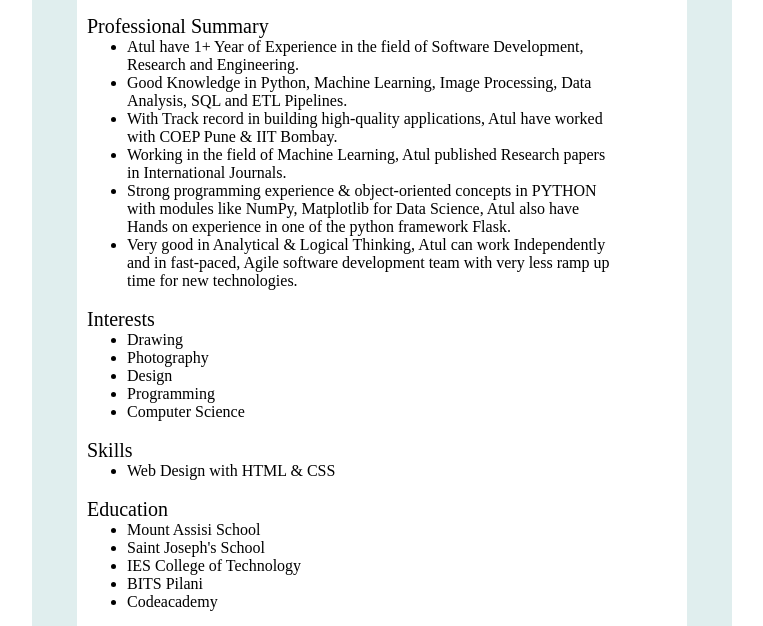
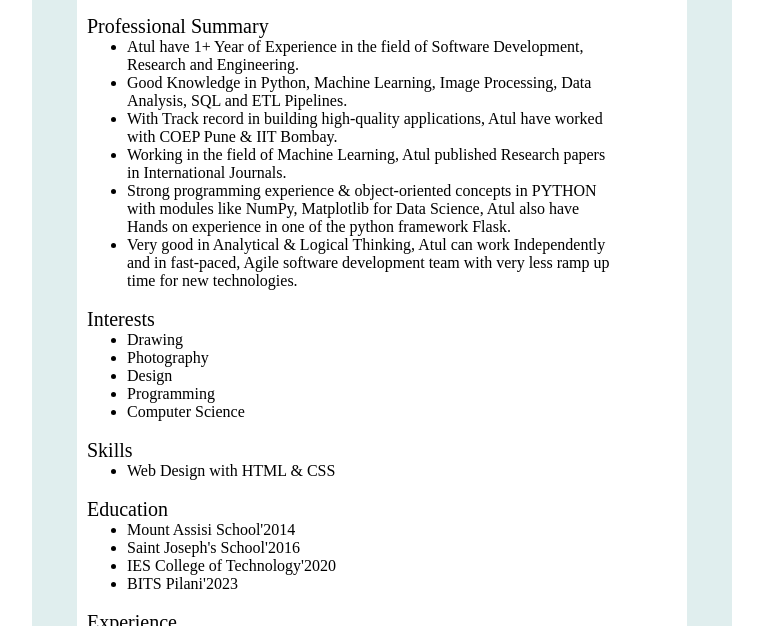
Before and after one commit to 2021mt93082/2021mt93082, a plain HTML site: page index.html in a window 1280 px wide. Shown: the part 111-737 px from the top of the page, without its empty margins (258-1021 px from the left). Drawn offline with Linux system fonts and the light colour scheme.

Commit message:
Update index.html

```diff
--- a/index.html
+++ b/index.html
@@ -37,20 +37,19 @@
   <p class="head">Education</p>
   <ul>
     <a href="#">
-      <li>Mount Assisi School</li>
+      <li>Mount Assisi School'2014</li>
     </a>
     <!--Link-->
     <a href="#/">
-      <li>Saint Joseph's School</li>
+      <li>Saint Joseph's School'2016</li>
     </a>
     <a href="#">
-      <li>IES College of Technology</li>
+      <li>IES College of Technology'2020</li>
     </a>
     <!--Link-->
     <a href="#/">
-      <li>BITS Pilani</li>
+      <li>BITS Pilani'2023</li>
     </a>
-    <li>Codeacademy</li>
   </ul><br>
   <p class="head">Experience</p>
   <ul>
```
